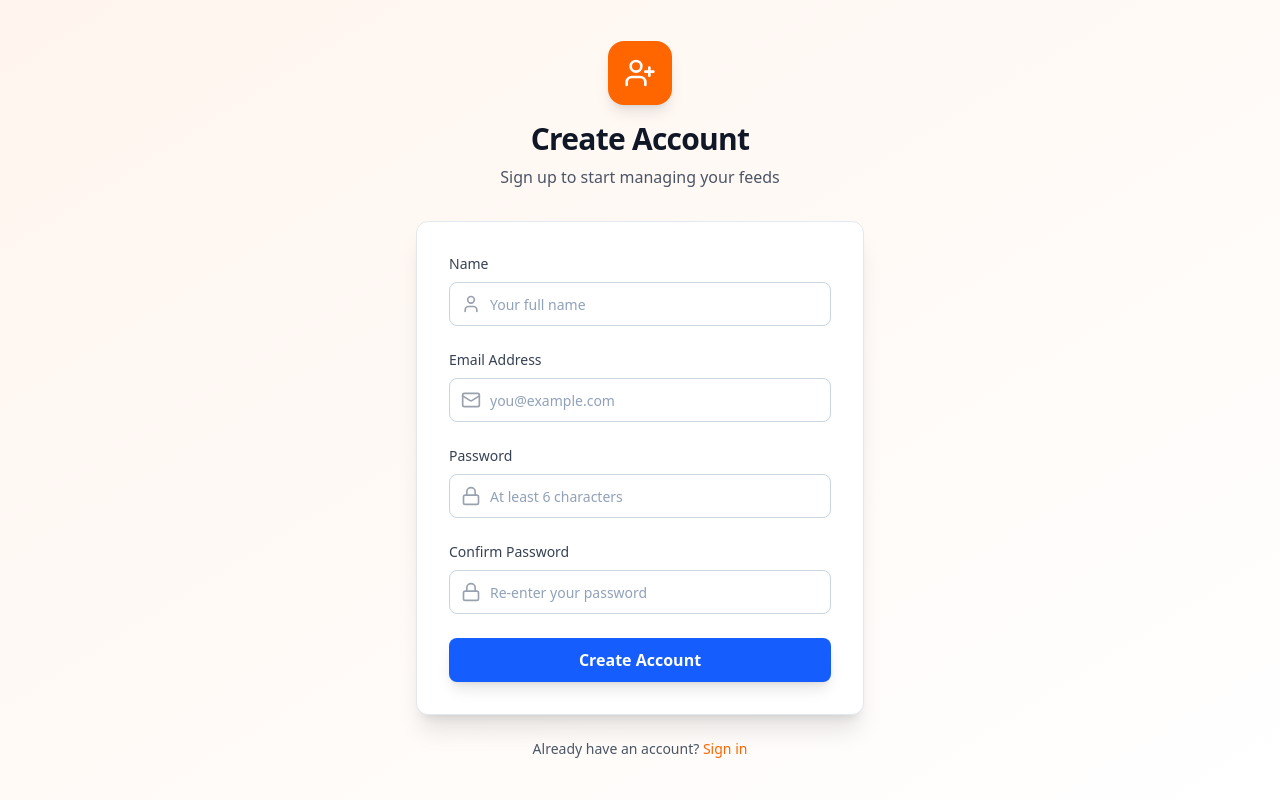
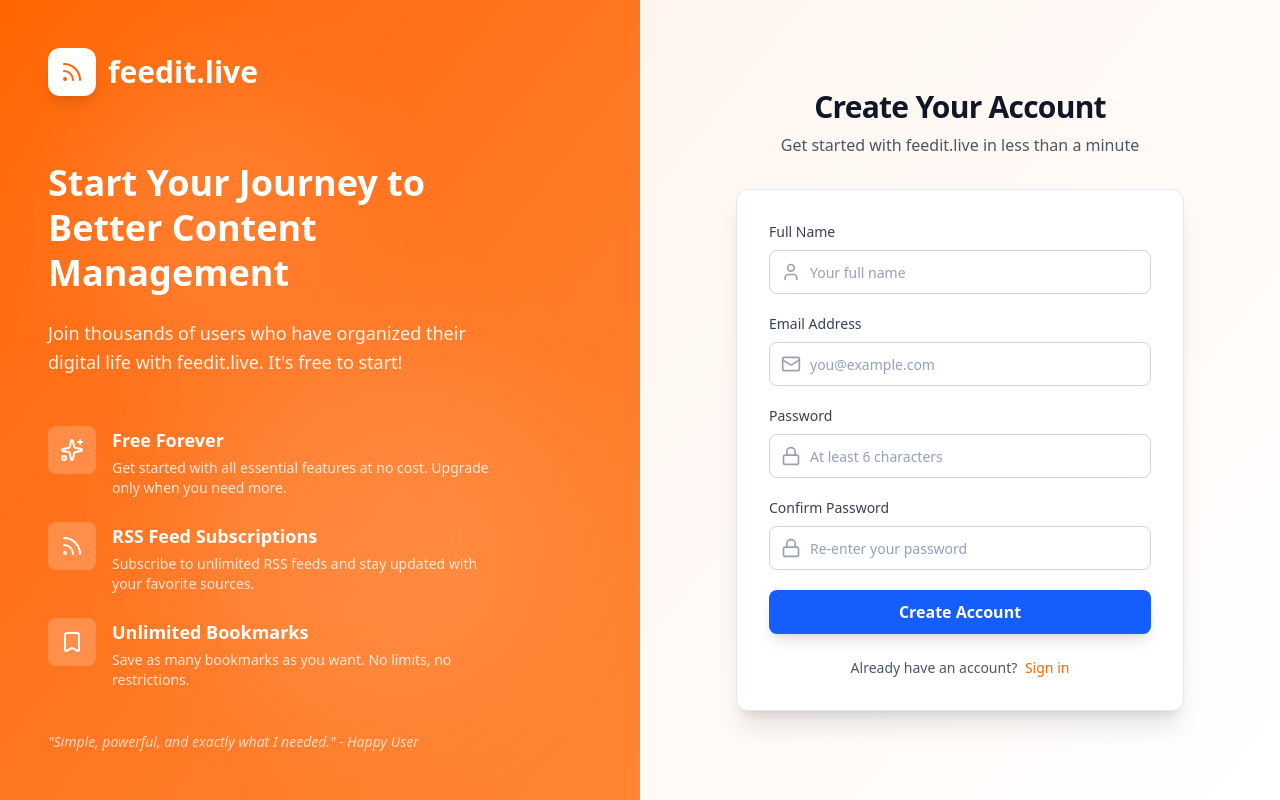
Before and after one commit to tsongpon/clio, a SvelteKit app: page /signup in a window 1280 px wide. Built offline with nearby package versions, Linux system fonts and the light colour scheme.

Commit message:
add landing page

```diff
--- a/src/routes/login/+page.svelte
+++ b/src/routes/login/+page.svelte
@@ -2,7 +2,7 @@
   import { Button } from "$lib/components/ui/button";
   import { Input } from "$lib/components/ui/input";
   import { Card } from "$lib/components/ui/card";
-  import { Lock, Mail } from "lucide-svelte";
+  import { Lock, Mail, Bookmark, Rss } from "lucide-svelte";
   import { goto } from "$app/navigation";
   import { API_BASE_URL } from "$lib/config";
 
@@ -76,23 +76,114 @@
   }
 </script>
 
+<div class="min-h-screen bg-white flex">
+  <!-- Left Side - Product Description -->
   <div
-  class="min-h-screen bg-gradient-to-br from-[#FFF5EE] to-white flex items-center justify-center p-4"
+    class="hidden lg:flex lg:w-1/2 bg-gradient-to-br from-[#FF6600] to-[#FF8533] p-12 flex-col justify-between relative overflow-hidden"
+  >
+    <!-- Background Pattern -->
+    <div class="absolute inset-0 opacity-10">
+      <div
+        class="absolute top-20 left-20 w-64 h-64 bg-white rounded-full blur-3xl"
+      ></div>
+      <div
+        class="absolute bottom-20 right-20 w-96 h-96 bg-white rounded-full blur-3xl"
+      ></div>
+    </div>
+
+    <div class="relative z-10">
+      <!-- Logo/Brand -->
+      <div class="flex items-center gap-3 mb-16">
+        <div
+          class="bg-white w-12 h-12 rounded-xl flex items-center justify-center shadow-lg"
+        >
+          <Rss class="w-6 h-6 text-[#FF6600]" />
+        </div>
+        <div>
+          <h1 class="text-3xl font-bold text-white">feedit.live</h1>
+        </div>
+      </div>
+
+      <!-- Hero Section -->
+      <div class="max-w-md">
+        <h2 class="text-4xl font-bold text-white mb-6 leading-tight">
+          Your Personal Content Hub
+        </h2>
+        <p class="text-white/90 text-lg mb-12 leading-relaxed">
+          Save, organize, and discover content that matters. Manage your
+          bookmarks and RSS feeds all in one beautiful place.
+        </p>
+
+        <!-- Features -->
+        <div class="space-y-6">
+          <div class="flex items-start gap-4">
+            <div
+              class="bg-white/20 backdrop-blur-sm w-12 h-12 rounded-lg flex items-center justify-center flex-shrink-0"
+            >
+              <Rss class="w-6 h-6 text-white" />
+            </div>
+            <div>
+              <h3 class="text-white font-semibold text-lg mb-1">
+                RSS Feed Reader
+              </h3>
+              <p class="text-white/80 text-sm">
+                Subscribe to your favorite blogs and news sources. Get all your
+                updates in one unified feed.
+              </p>
+            </div>
+          </div>
+
+          <div class="flex items-start gap-4">
+            <div
+              class="bg-white/20 backdrop-blur-sm w-12 h-12 rounded-lg flex items-center justify-center flex-shrink-0"
+            >
+              <Bookmark class="w-6 h-6 text-white" />
+            </div>
+            <div>
+              <h3 class="text-white font-semibold text-lg mb-1">
+                Smart Bookmarks
+              </h3>
+              <p class="text-white/80 text-sm">
+                Save and organize your favorite websites with one click. Never
+                lose track of important content.
+              </p>
+            </div>
+          </div>
+        </div>
+      </div>
+    </div>
+
+    <!-- Bottom Quote -->
+    <div class="relative z-10">
+      <p class="text-white/70 text-sm italic">
+        "The best way to stay informed and organized in the digital age."
+      </p>
+    </div>
+  </div>
+
+  <!-- Right Side - Login Form -->
+  <div
+    class="w-full lg:w-1/2 flex items-center justify-center p-8 bg-gradient-to-br from-[#FFF5EE] to-white"
   >
     <div class="w-full max-w-md">
+      <!-- Mobile Logo -->
+      <div class="lg:hidden flex items-center justify-center gap-3 mb-8">
+        <div
+          class="bg-[#FF6600] w-12 h-12 rounded-xl flex items-center justify-center shadow-lg"
+        >
+          <Rss class="w-6 h-6 text-white" />
+        </div>
+        <h1 class="text-2xl font-bold text-gray-900">feedit.live</h1>
+      </div>
+
       <div class="text-center mb-8">
-      <div
-        class="bg-[#FF6600] w-16 h-16 rounded-2xl flex items-center justify-center mx-auto mb-4 shadow-lg"
-      >
-        <Lock class="w-8 h-8 text-white" />
-      </div>
         <h1 class="text-3xl font-bold tracking-tight text-gray-900 mb-2">
           Welcome Back
         </h1>
-      <p class="text-gray-600">Sign in to access your feeds</p>
+        <p class="text-gray-600">Sign in to access your content hub</p>
       </div>
 
-    <Card class="bg-white rounded-xl shadow-xl p-8">
+      <Card class="bg-white rounded-xl shadow-xl p-8 border border-gray-100">
         <form
           onsubmit={(e) => {
             e.preventDefault();
@@ -120,7 +211,7 @@
                 bind:value={email}
                 onkeypress={handleKeyPress}
                 disabled={isLoading}
-              class="pl-10 h-11 rounded-lg border-[#FFBA80] focus:border-[#FF6600] focus:ring-[#FF6600]"
+                class="pl-10 h-11 rounded-lg border-gray-200 focus:border-[#FF6600] focus:ring-[#FF6600]"
                 autocomplete="email"
               />
             </div>
@@ -146,7 +237,7 @@
                 bind:value={password}
                 onkeypress={handleKeyPress}
                 disabled={isLoading}
-              class="pl-10 h-11 rounded-lg border-[#FFBA80] focus:border-[#FF6600] focus:ring-[#FF6600]"
+                class="pl-10 h-11 rounded-lg border-gray-200 focus:border-[#FF6600] focus:ring-[#FF6600]"
                 autocomplete="current-password"
               />
             </div>
@@ -170,13 +261,44 @@
             {isLoading ? "Signing in..." : "Sign In"}
           </Button>
         </form>
-    </Card>
 
-    <p class="text-center text-sm text-gray-600 mt-6">
+        <div class="mt-6 text-center">
+          <p class="text-sm text-gray-600">
             Don't have an account?
-      <a href="/signup" class="text-[#FF6600] hover:text-[#FF6600] font-medium">
-        Sign up
+            <a
+              href="/signup"
+              class="text-[#FF6600] hover:text-[#FF8533] font-medium ml-1"
+            >
+              Create one now
             </a>
           </p>
         </div>
+      </Card>
+
+      <!-- Mobile Features Preview -->
+      <div class="lg:hidden mt-8 space-y-4">
+        <p class="text-center text-sm text-gray-500 font-medium">
+          Why choose feedit.live?
+        </p>
+        <div class="grid grid-cols-2 gap-4">
+          <div class="text-center">
+            <div
+              class="bg-[#FFE6D5] w-12 h-12 rounded-lg flex items-center justify-center mx-auto mb-2"
+            >
+              <Rss class="w-5 h-5 text-[#FF6600]" />
             </div>
+            <p class="text-xs text-gray-600">RSS Feeds</p>
+          </div>
+          <div class="text-center">
+            <div
+              class="bg-[#FFE6D5] w-12 h-12 rounded-lg flex items-center justify-center mx-auto mb-2"
+            >
+              <Bookmark class="w-5 h-5 text-[#FF6600]" />
+            </div>
+            <p class="text-xs text-gray-600">Bookmarks</p>
+          </div>
+        </div>
+      </div>
+    </div>
+  </div>
+</div>
--- a/src/routes/signup/+page.svelte
+++ b/src/routes/signup/+page.svelte
@@ -2,7 +2,7 @@
   import { Button } from "$lib/components/ui/button";
   import { Input } from "$lib/components/ui/input";
   import { Card } from "$lib/components/ui/card";
-  import { Lock, Mail, UserPlus, User } from "lucide-svelte";
+  import { Lock, Mail, User, Bookmark, Rss, Sparkles } from "lucide-svelte";
   import { API_BASE_URL } from "$lib/config";
 
   let name = $state<string>("");
@@ -118,29 +118,138 @@
   }
 </script>
 
+<div class="min-h-screen bg-white flex">
+  <!-- Left Side - Product Description -->
   <div
-  class="min-h-screen bg-gradient-to-br from-[#FFF5EE] to-white flex items-center justify-center p-4"
+    class="hidden lg:flex lg:w-1/2 bg-gradient-to-br from-[#FF6600] to-[#FF8533] p-12 flex-col justify-between relative overflow-hidden"
+  >
+    <!-- Background Pattern -->
+    <div class="absolute inset-0 opacity-10">
+      <div
+        class="absolute top-20 left-20 w-64 h-64 bg-white rounded-full blur-3xl"
+      ></div>
+      <div
+        class="absolute bottom-20 right-20 w-96 h-96 bg-white rounded-full blur-3xl"
+      ></div>
+    </div>
+
+    <div class="relative z-10">
+      <!-- Logo/Brand -->
+      <div class="flex items-center gap-3 mb-16">
+        <div
+          class="bg-white w-12 h-12 rounded-xl flex items-center justify-center shadow-lg"
+        >
+          <Rss class="w-6 h-6 text-[#FF6600]" />
+        </div>
+        <div>
+          <h1 class="text-3xl font-bold text-white">feedit.live</h1>
+        </div>
+      </div>
+
+      <!-- Hero Section -->
+      <div class="max-w-md">
+        <h2 class="text-4xl font-bold text-white mb-6 leading-tight">
+          Start Your Journey to Better Content Management
+        </h2>
+        <p class="text-white/90 text-lg mb-12 leading-relaxed">
+          Join thousands of users who have organized their digital life with
+          feedit.live. It's free to start!
+        </p>
+
+        <!-- Benefits -->
+        <div class="space-y-6">
+          <div class="flex items-start gap-4">
+            <div
+              class="bg-white/20 backdrop-blur-sm w-12 h-12 rounded-lg flex items-center justify-center flex-shrink-0"
+            >
+              <Sparkles class="w-6 h-6 text-white" />
+            </div>
+            <div>
+              <h3 class="text-white font-semibold text-lg mb-1">
+                Free Forever
+              </h3>
+              <p class="text-white/80 text-sm">
+                Get started with all essential features at no cost. Upgrade only
+                when you need more.
+              </p>
+            </div>
+          </div>
+
+          <div class="flex items-start gap-4">
+            <div
+              class="bg-white/20 backdrop-blur-sm w-12 h-12 rounded-lg flex items-center justify-center flex-shrink-0"
+            >
+              <Rss class="w-6 h-6 text-white" />
+            </div>
+            <div>
+              <h3 class="text-white font-semibold text-lg mb-1">
+                RSS Feed Subscriptions
+              </h3>
+              <p class="text-white/80 text-sm">
+                Subscribe to unlimited RSS feeds and stay updated with your
+                favorite sources.
+              </p>
+            </div>
+          </div>
+
+          <div class="flex items-start gap-4">
+            <div
+              class="bg-white/20 backdrop-blur-sm w-12 h-12 rounded-lg flex items-center justify-center flex-shrink-0"
+            >
+              <Bookmark class="w-6 h-6 text-white" />
+            </div>
+            <div>
+              <h3 class="text-white font-semibold text-lg mb-1">
+                Unlimited Bookmarks
+              </h3>
+              <p class="text-white/80 text-sm">
+                Save as many bookmarks as you want. No limits, no restrictions.
+              </p>
+            </div>
+          </div>
+        </div>
+      </div>
+    </div>
+
+    <!-- Bottom Quote -->
+    <div class="relative z-10">
+      <p class="text-white/70 text-sm italic">
+        "Simple, powerful, and exactly what I needed." - Happy User
+      </p>
+    </div>
+  </div>
+
+  <!-- Right Side - Signup Form -->
+  <div
+    class="w-full lg:w-1/2 flex items-center justify-center p-8 bg-gradient-to-br from-[#FFF5EE] to-white"
   >
     <div class="w-full max-w-md">
-    <div class="text-center mb-8">
+      <!-- Mobile Logo -->
+      <div class="lg:hidden flex items-center justify-center gap-3 mb-8">
         <div
-        class="bg-[#FF6600] w-16 h-16 rounded-2xl flex items-center justify-center mx-auto mb-4 shadow-lg"
+          class="bg-[#FF6600] w-12 h-12 rounded-xl flex items-center justify-center shadow-lg"
         >
-        <UserPlus class="w-8 h-8 text-white" />
+          <Rss class="w-6 h-6 text-white" />
         </div>
-      <h1 class="text-3xl font-bold tracking-tight text-gray-900 mb-2">
-        Create Account
-      </h1>
-      <p class="text-gray-600">Sign up to start managing your feeds</p>
+        <h1 class="text-2xl font-bold text-gray-900">feedit.live</h1>
       </div>
 
-    <Card class="bg-white rounded-xl shadow-xl p-8">
+      <div class="text-center mb-8">
+        <h1 class="text-3xl font-bold tracking-tight text-gray-900 mb-2">
+          Create Your Account
+        </h1>
+        <p class="text-gray-600">
+          Get started with feedit.live in less than a minute
+        </p>
+      </div>
+
+      <Card class="bg-white rounded-xl shadow-xl p-8 border border-gray-100">
         <form
           onsubmit={(e) => {
             e.preventDefault();
             handleSignup();
           }}
-        class="space-y-6"
+          class="space-y-5"
         >
           {#if successMessage}
             <div
@@ -156,7 +265,7 @@
               for="name"
               class="block text-sm font-medium text-gray-700 mb-2"
             >
-            Name
+              Full Name
             </label>
             <div class="relative">
               <div
@@ -171,7 +280,7 @@
                 bind:value={name}
                 onkeypress={handleKeyPress}
                 disabled={isLoading}
-              class="pl-10 h-11 rounded-lg border-[#FFBA80] focus:border-[#FF6600] focus:ring-[#FF6600]"
+                class="pl-10 h-11 rounded-lg border-gray-200 focus:border-[#FF6600] focus:ring-[#FF6600]"
                 autocomplete="name"
               />
             </div>
@@ -197,7 +306,7 @@
                 bind:value={email}
                 onkeypress={handleKeyPress}
                 disabled={isLoading}
-              class="pl-10 h-11 rounded-lg border-[#FFBA80] focus:border-[#FF6600] focus:ring-[#FF6600]"
+                class="pl-10 h-11 rounded-lg border-gray-200 focus:border-[#FF6600] focus:ring-[#FF6600]"
                 autocomplete="email"
               />
             </div>
@@ -223,7 +332,7 @@
                 bind:value={password}
                 onkeypress={handleKeyPress}
                 disabled={isLoading}
-              class="pl-10 h-11 rounded-lg border-[#FFBA80] focus:border-[#FF6600] focus:ring-[#FF6600]"
+                class="pl-10 h-11 rounded-lg border-gray-200 focus:border-[#FF6600] focus:ring-[#FF6600]"
                 autocomplete="new-password"
               />
             </div>
@@ -249,7 +358,7 @@
                 bind:value={confirmPassword}
                 onkeypress={handleKeyPress}
                 disabled={isLoading}
-              class="pl-10 h-11 rounded-lg border-[#FFBA80] focus:border-[#FF6600] focus:ring-[#FF6600]"
+                class="pl-10 h-11 rounded-lg border-gray-200 focus:border-[#FF6600] focus:ring-[#FF6600]"
                 autocomplete="new-password"
               />
             </div>
@@ -273,13 +382,52 @@
             {isLoading ? "Creating Account..." : "Create Account"}
           </Button>
         </form>
-    </Card>
 
-    <p class="text-center text-sm text-gray-600 mt-6">
+        <div class="mt-6 text-center">
+          <p class="text-sm text-gray-600">
             Already have an account?
-      <a href="/login" class="text-[#FF6600] hover:text-[#FF6600] font-medium">
+            <a
+              href="/login"
+              class="text-[#FF6600] hover:text-[#FF8533] font-medium ml-1"
+            >
               Sign in
             </a>
           </p>
         </div>
+      </Card>
+
+      <!-- Mobile Benefits Preview -->
+      <div class="lg:hidden mt-8 space-y-4">
+        <p class="text-center text-sm text-gray-500 font-medium">
+          What you'll get
+        </p>
+        <div class="grid grid-cols-3 gap-3">
+          <div class="text-center">
+            <div
+              class="bg-[#FFE6D5] w-12 h-12 rounded-lg flex items-center justify-center mx-auto mb-2"
+            >
+              <Sparkles class="w-5 h-5 text-[#FF6600]" />
             </div>
+            <p class="text-xs text-gray-600">Free Forever</p>
+          </div>
+          <div class="text-center">
+            <div
+              class="bg-[#FFE6D5] w-12 h-12 rounded-lg flex items-center justify-center mx-auto mb-2"
+            >
+              <Rss class="w-5 h-5 text-[#FF6600]" />
+            </div>
+            <p class="text-xs text-gray-600">RSS Feeds</p>
+          </div>
+          <div class="text-center">
+            <div
+              class="bg-[#FFE6D5] w-12 h-12 rounded-lg flex items-center justify-center mx-auto mb-2"
+            >
+              <Bookmark class="w-5 h-5 text-[#FF6600]" />
+            </div>
+            <p class="text-xs text-gray-600">Bookmarks</p>
+          </div>
+        </div>
+      </div>
+    </div>
+  </div>
+</div>
```
Lines whose indentation alone changed are shown as unchanged.
